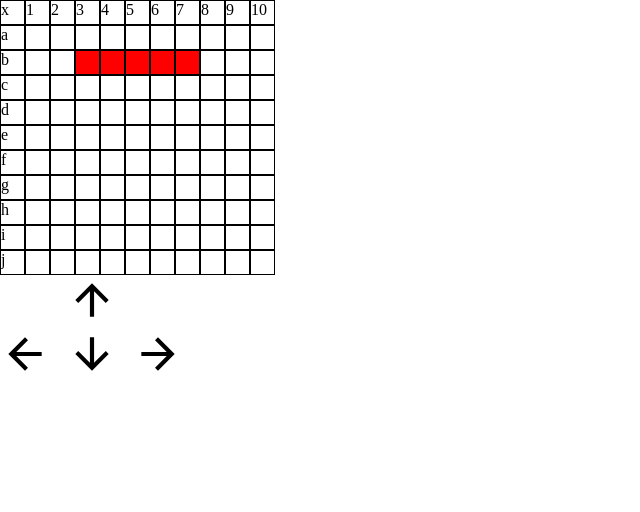
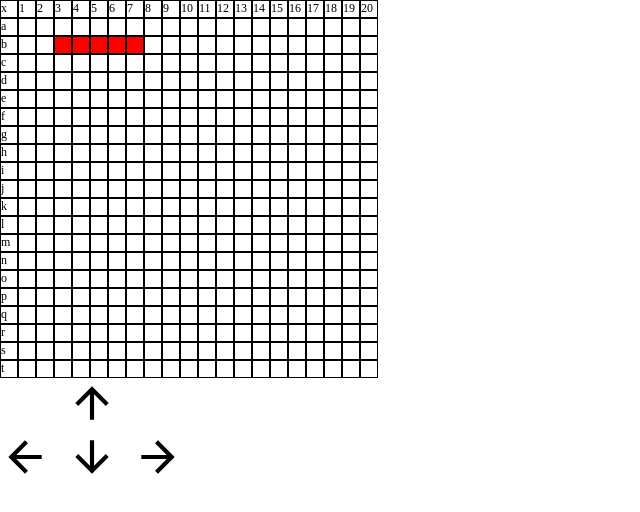
Before and after one commit to Shannqa/snake, a website built with webpack: page src/index.html in a window 1280 px wide. Shown: the whole page, without its empty margins (0-640 px from the left). Built offline with nearby package versions, Linux system fonts and the light colour scheme.

Commit message:
Resize grid

```diff
--- a/src/grid.js
+++ b/src/grid.js
@@ -1,4 +1,4 @@
-const gridSize = 10;
+const gridSize = 20;
 const alphabet = "xabcdefghijklmnopqrstuvwxyz".split('');
 
 
--- a/src/style.css
+++ b/src/style.css
@@ -6,16 +6,16 @@
 
 .grid {
   display: grid;
-  grid-template-columns: repeat(11, 25px);
+  grid-template-columns: repeat(21, 18px);
   column-gap: 0px;
   row-gap: 0px;
   justify-items: stretch;
-
+  font-size: 12px;
 }
 
 .square {
-  width: 25px;
-  height: 25px;
+  width: 18px;
+  height: 18px;
   border: 1px black solid;
   background: white;
   margin: 0px;
```
